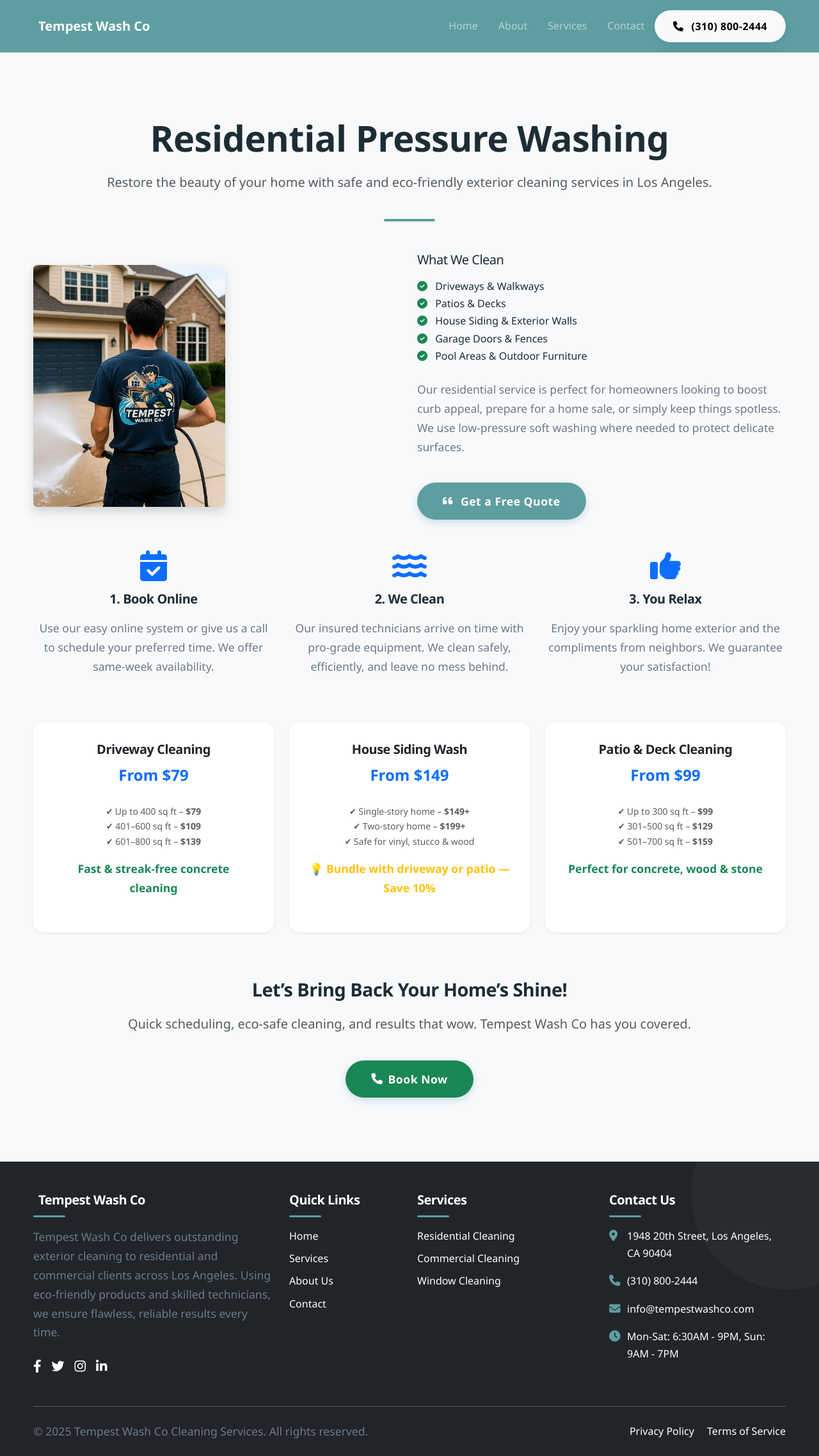
After one commit to mirtazayev/TempestWashCo, a FastAPI app: page /services/residential in a window 1280 px wide. The commit adds this page. Shown: the whole page at 64% size. Run offline with FastAPI, Linux system fonts and the light colour scheme.

Commit message:
Added services pages

```diff
--- a/main.py
+++ b/main.py
@@ -58,7 +58,7 @@ async def home(request: Request):
 
 @app.get("/about", response_class=HTMLResponse)
 async def about(request: Request):
-    return templates.TemplateResponse("about.html", {"request": request})
+    return templates.TemplateResponse("about_us.html", {"request": request})
 
 
 @app.get("/services", response_class=HTMLResponse)
@@ -69,31 +69,24 @@ async def services(request: Request):
     })
 
 
-@app.get("/contact", response_class=HTMLResponse)
-async def contact(request: Request):
-    return templates.TemplateResponse("contact.html", {"request": request})
+@app.get("/services/residential", response_class=HTMLResponse)
+async def services_residential(request: Request):
+    return templates.TemplateResponse("residential.html", {"request": request})
 
 
-@app.post("/submit-contact")
-async def submit_contact(
-        request: Request,
-        name: str = Form(...),
-        email: str = Form(...),
-        phone: str = Form(...),
-        service: str = Form(...),
-        message: str = Form("")
-):
-    # In a real application, you would save this to a database and send an email
-    print(f"New contact submission: {name} <{email}>, Phone: {phone}, Service: {service}")
-    if message:
-        print(f"Message: {message}")
-
-    return RedirectResponse(url="/contact-success", status_code=303)
+@app.get("/services/commercial", response_class=HTMLResponse)
+async def services_commercial(request: Request):
+    return templates.TemplateResponse("commercial.html", {"request": request})
 
 
-@app.get("/contact-success", response_class=HTMLResponse)
-async def contact_success(request: Request):
-    return templates.TemplateResponse("contact_success.html", {"request": request})
+@app.get("/services/window-cleaning", response_class=HTMLResponse)
+async def services_window_cleaning(request: Request):
+    return templates.TemplateResponse("window-cleaning.html", {"request": request})
+
+
+# @app.get("/contact", response_class=HTMLResponse)
+# async def contact(request: Request):
+#     return templates.TemplateResponse("contact.html", {"request": request})
 
 
 # 404 Error Handler
--- a/static/styles.css
+++ b/static/styles.css
@@ -720,3 +720,12 @@ footer a:hover {
         width: 60px;
     }
 }
+
+.service-card {
+    transition: transform 0.3s ease, box-shadow 0.3s ease;
+}
+
+.service-card:hover {
+    transform: translateY(-5px);
+    box-shadow: 0 0 15px rgba(0, 123, 255, 0.2);
+}
--- a/templates/base.html
+++ b/templates/base.html
@@ -103,7 +103,7 @@
                         Cleaning</a></li>
                     <li class="mb-2"><a href="/services/commercial" class="text-white text-decoration-none">Commercial
                         Cleaning</a></li>
-                    <li class="mb-2"><a href="/services/window" class="text-white text-decoration-none">Window
+                    <li class="mb-2"><a href="/services/window-cleaning" class="text-white text-decoration-none">Window
                         Cleaning</a>
                     </li>
                 </ul>
--- a/templates/index.html
+++ b/templates/index.html
@@ -48,7 +48,7 @@
                                 </div>
                                 <h5 class="card-title">{{ service.title }}</h5>
                                 <p class="card-text">{{ service.description }}</p>
-                                <a href="/services#{{ service.id }}" class="btn btn-sm btn-outline-primary mt-2">Learn
+                                <a href="/services/{{ service.id }}" class="btn btn-sm btn-outline-primary mt-2">Learn
                                     More</a>
                             </div>
                         </div>
--- /dev/null
+++ b/templates/residential.html
@@ -0,0 +1,136 @@
+{% extends "base.html" %}
+{% block title %}Residential Pressure Washing in Los Angeles | Tempest Wash Co{% endblock %}
+
+{% block content %}
+
+    <!-- SEO Meta Tags -->
+    {% block head_extra %}
+        <meta name="description"
+              content="Professional residential pressure washing services in Los Angeles. We clean driveways, patios, siding & more. Eco-friendly and affordable with free quotes.">
+        <meta name="keywords"
+              content="residential pressure washing Los Angeles, driveway cleaning LA, house washing, eco-friendly pressure wash, Tempest Wash Co">
+        <meta name="author" content="Tempest Wash Co">
+    {% endblock %}
+
+    <section class="section bg-light">
+        <div class="container">
+            <div class="section-title text-center mb-5">
+                <h1 class="fw-bold">Residential Pressure Washing</h1>
+                <p class="lead text-muted">Restore the beauty of your home with safe and eco-friendly exterior cleaning
+                    services in Los Angeles.</p>
+            </div>
+
+            <div class="row align-items-center">
+                <div class="col-lg-6 mb-4 mb-lg-0">
+                    <img src="/static/images/residential.jpg"
+                    alt="Window Cleaning in Los Angeles"
+                    class="img-fluid rounded shadow"
+                    style="max-width: 300px;">
+                </div>
+                <div class="col-lg-6">
+                    <h2 class="h5 mb-3">What We Clean</h2>
+                    <ul class="list-unstyled">
+                        <li><i class="fas fa-check-circle text-success me-2"></i> Driveways & Walkways</li>
+                        <li><i class="fas fa-check-circle text-success me-2"></i> Patios & Decks</li>
+                        <li><i class="fas fa-check-circle text-success me-2"></i> House Siding & Exterior Walls</li>
+                        <li><i class="fas fa-check-circle text-success me-2"></i> Garage Doors & Fences</li>
+                        <li><i class="fas fa-check-circle text-success me-2"></i> Pool Areas & Outdoor Furniture</li>
+                    </ul>
+                    <p class="mt-4">
+                        Our residential service is perfect for homeowners looking to boost curb appeal, prepare for a
+                        home sale, or simply keep things spotless. We use low-pressure soft washing where needed to
+                        protect delicate surfaces.
+                    </p>
+                    <a href="/contact" class="btn btn-primary btn-lg mt-3"><i class="fas fa-quote-left me-1"></i> Get a
+                        Free Quote</a>
+                </div>
+            </div>
+
+            <!-- How It Works -->
+            <div class="row mt-5 text-center justify-content-center">
+                <div class="col-md-4 d-flex flex-column align-items-center">
+                    <i class="fas fa-calendar-check fa-3x text-primary mb-3"></i>
+                    <h5>1. Book Online</h5>
+                    <p>Use our easy online system or give us a call to schedule your preferred time. We offer same-week
+                        availability.</p>
+                </div>
+                <div class="col-md-4 d-flex flex-column align-items-center">
+                    <i class="fas fa-water fa-3x text-primary mb-3"></i>
+                    <h5>2. We Clean</h5>
+                    <p>Our insured technicians arrive on time with pro-grade equipment. We clean safely, efficiently,
+                        and leave no mess behind.</p>
+                </div>
+                <div class="col-md-4 d-flex flex-column align-items-center">
+                    <i class="fas fa-thumbs-up fa-3x text-primary mb-3"></i>
+                    <h5>3. You Relax</h5>
+                    <p>Enjoy your sparkling home exterior and the compliments from neighbors. We guarantee your
+                        satisfaction!</p>
+                </div>
+            </div>
+            <!-- Pricing Section -->
+            <div class="row mt-5 text-center justify-content-center">
+
+                <!-- Driveway Cleaning -->
+                <div class="col-md-4 mb-4">
+                    <div class="card shadow-sm rounded-4 border-0">
+                        <div class="card-body">
+                            <h5 class="card-title">Driveway Cleaning</h5>
+                            <p class="card-text fs-4 fw-bold text-primary">From $79</p>
+                            <ul class="list-unstyled text-muted small">
+                                <li>✔ Up to 400 sq ft – <strong>$79</strong></li>
+                                <li>✔ 401–600 sq ft – <strong>$109</strong></li>
+                                <li>✔ 601–800 sq ft – <strong>$139</strong></li>
+                            </ul>
+                            <p class="mt-3 text-success fw-semibold">Fast & streak-free concrete cleaning</p>
+                        </div>
+                    </div>
+                </div>
+
+                <!-- House Siding -->
+                <div class="col-md-4 mb-4">
+                    <div class="card shadow-sm rounded-4 border-0">
+                        <div class="card-body">
+                            <h5 class="card-title">House Siding Wash</h5>
+                            <p class="card-text fs-4 fw-bold text-primary">From $149</p>
+                            <ul class="list-unstyled text-muted small">
+                                <li>✔ Single-story home – <strong>$149+</strong></li>
+                                <li>✔ Two-story home – <strong>$199+</strong></li>
+                                <li>✔ Safe for vinyl, stucco & wood</li>
+                            </ul>
+                            <p class="mt-2 text-warning fw-semibold">💡 Bundle with driveway or patio — Save 10%</p>
+                        </div>
+                    </div>
+                </div>
+
+                <!-- Patios & Decks -->
+                <div class="col-md-4 mb-4">
+                    <div class="card shadow-sm rounded-4 border-0">
+                        <div class="card-body">
+                            <h5 class="card-title">Patio & Deck Cleaning</h5>
+                            <p class="card-text fs-4 fw-bold text-primary">From $99</p>
+                            <ul class="list-unstyled text-muted small">
+                                <li>✔ Up to 300 sq ft – <strong>$99</strong></li>
+                                <li>✔ 301–500 sq ft – <strong>$129</strong></li>
+                                <li>✔ 501–700 sq ft – <strong>$159</strong></li>
+                            </ul>
+                            <p class="mt-2 text-success fw-semibold">Perfect for concrete, wood & stone</p>
+                        </div>
+                    </div>
+                </div>
+
+            </div>
+
+            <!-- CTA -->
+            <div class="row mt-5">
+                <div class="col text-center">
+                    <h3 class="fw-bold">Let’s Bring Back Your Home’s Shine!</h3>
+                    <p class="lead text-muted">Quick scheduling, eco-safe cleaning, and results that wow. Tempest Wash
+                        Co has you covered.</p>
+                    <a href="/contact" class="btn btn-success btn-lg mt-3"><i class="fas fa-phone"></i> Book Now</a>
+                </div>
+            </div>
+
+        </div>
+    </section>
+
+{% endblock %}
```
Also changed, not shown: templates/about_us.html (added, +75 -0 lines), templates/commercial.html (added, +129 -0 lines), templates/services.html (added, +108 -0 lines), templates/window-cleaning.html (added, +129 -0 lines), static/images/commercial.jpg (added), static/images/residential.jpg (added), static/images/window.png (added).
